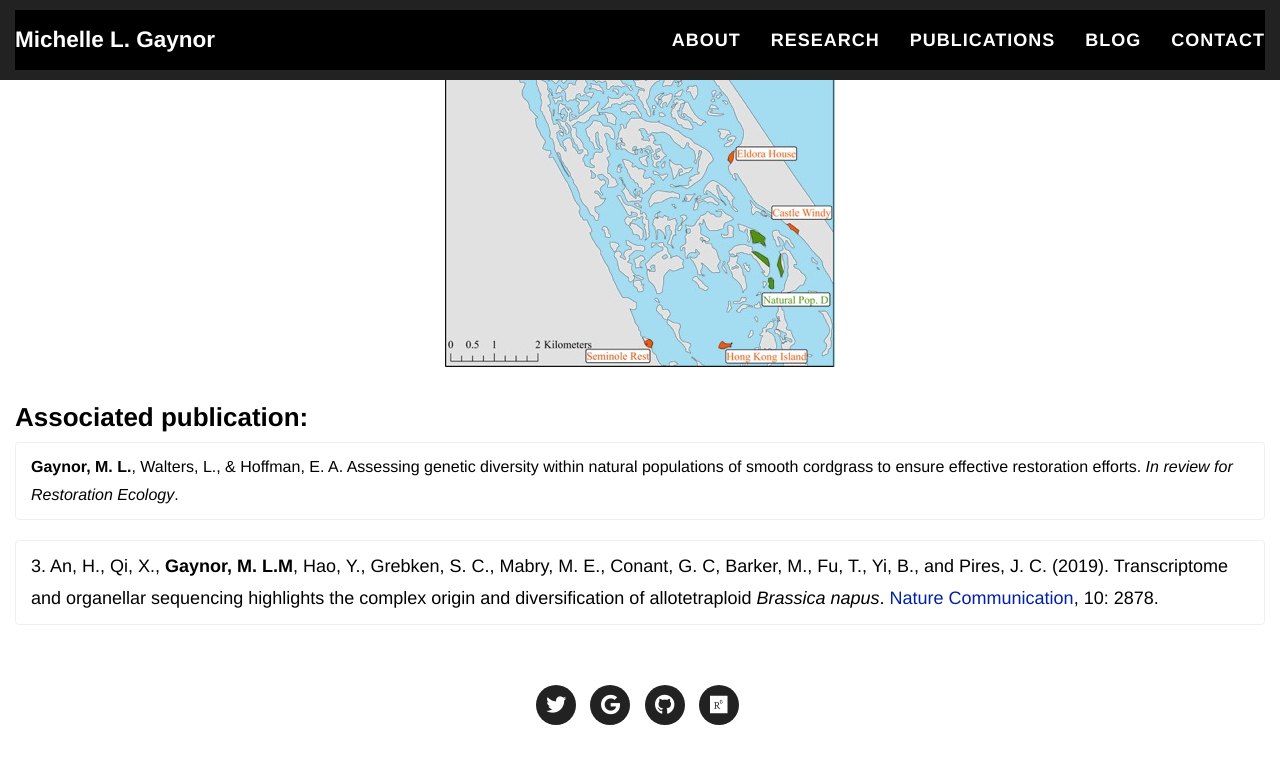
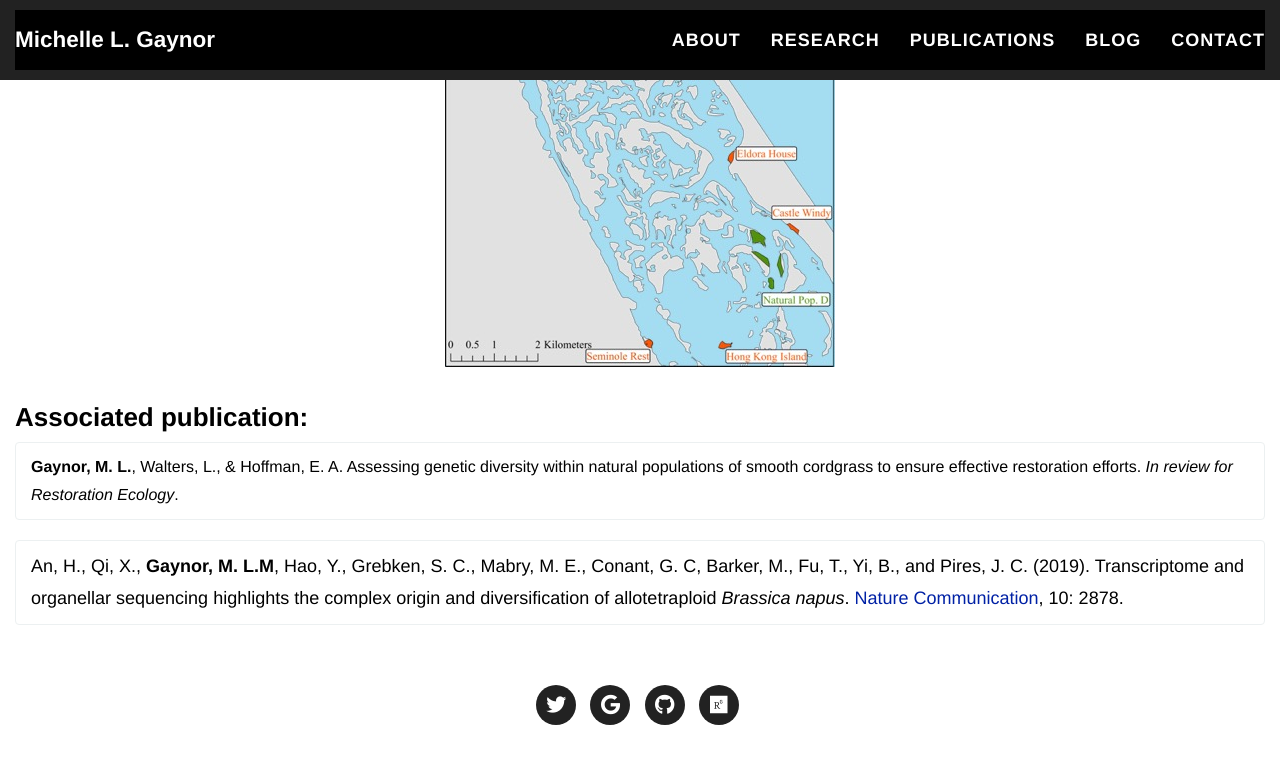
Before and after one commit to mgaynor1/mgaynor1.github.io, a Jekyll site: the page built from research/populationgenetics.html, in a window 1280 px wide and 900 px high, scrolled down 521 px. Shown: the top 764 px of the window. Built offline with Jekyll 4.4.1, drawn with Linux system fonts in a browser that asks for light colours; nearby versions of some CDN libraries.

Commit message:
i make lots of silly mistakes

```diff
--- a/research/polyploidy.html
+++ b/research/polyploidy.html
@@ -40,7 +40,7 @@
 					<p class= "list-group-item" style="font-size: 18px; color: #000000;"> <b>Gaynor, M. L.</b> Lim-Hing S., Mason C. M. Genome duplication impact on secondary metabolite composition in non-cultivated species: A systematic meta-analysis. <i>In review</i>.</p>
 				</div>
 				<div class = "list-group">
-						<p class= "list-group-item" style="font-size: 18px; color: #000000;">3. An, H., Qi, X., <b>Gaynor, M. L.M</b>, Hao, Y., Grebken, S. C., Mabry, M. E., Conant, G. C, Barker, M., Fu, T., Yi, B., and Pires, J. C. (2019). Transcriptome and organellar sequencing highlights the complex origin and diversification of allotetraploid <i>Brassica napus</i>. <a href="https://www.nature.com/articles/s41467-019-10757-1"> Nature Communication</a>, 10: 2878. </p>
+						<p class= "list-group-item" style="font-size: 18px; color: #000000;">An, H., Qi, X., <b>Gaynor, M. L.M</b>, Hao, Y., Grebken, S. C., Mabry, M. E., Conant, G. C, Barker, M., Fu, T., Yi, B., and Pires, J. C. (2019). Transcriptome and organellar sequencing highlights the complex origin and diversification of allotetraploid <i>Brassica napus</i>. <a href="https://www.nature.com/articles/s41467-019-10757-1"> Nature Communication</a>, 10: 2878. </p>
 				</div>
 				<div class="list-group"
 					<p class= "list-group-item" style="font-size: 16px; color: #000000;"><b>Gaynor, M. L.</b>, Marchant, D. B., Soltis, D. E., and Soltis, P. S. (2018). Climatic niche comparison among ploidal levels in the classic autopolyploid system, <i>Galax urceolata</i> (Diapensiaceae).<a href="https://onlinelibrary.wiley.com/doi/full/10.1002/ajb2.1161"> American Journal of Botany</a>, 105(10): 1–12. </p>
--- a/research/populationgenetics.html
+++ b/research/populationgenetics.html
@@ -35,7 +35,7 @@
 					<p class= "list-group-item" style="font-size: 16px; color: #000000;"> <b>Gaynor, M. L.</b>, Walters, L., & Hoffman, E. A. Assessing genetic diversity within natural populations of smooth cordgrass to ensure effective restoration efforts. <i>In review for Restoration Ecology</i>.</p>
 				</div>
 				<div class = "list-group">
-						<p class= "list-group-item" style="font-size: 18px; color: #000000;">3. An, H., Qi, X., <b>Gaynor, M. L.M</b>, Hao, Y., Grebken, S. C., Mabry, M. E., Conant, G. C, Barker, M., Fu, T., Yi, B., and Pires, J. C. (2019). Transcriptome and organellar sequencing highlights the complex origin and diversification of allotetraploid <i>Brassica napus</i>. <a href="https://www.nature.com/articles/s41467-019-10757-1"> Nature Communication</a>, 10: 2878. </p>
+						<p class= "list-group-item" style="font-size: 18px; color: #000000;">An, H., Qi, X., <b>Gaynor, M. L.M</b>, Hao, Y., Grebken, S. C., Mabry, M. E., Conant, G. C, Barker, M., Fu, T., Yi, B., and Pires, J. C. (2019). Transcriptome and organellar sequencing highlights the complex origin and diversification of allotetraploid <i>Brassica napus</i>. <a href="https://www.nature.com/articles/s41467-019-10757-1"> Nature Communication</a>, 10: 2878. </p>
 				</div>
 			</div>
 	</div>
```
